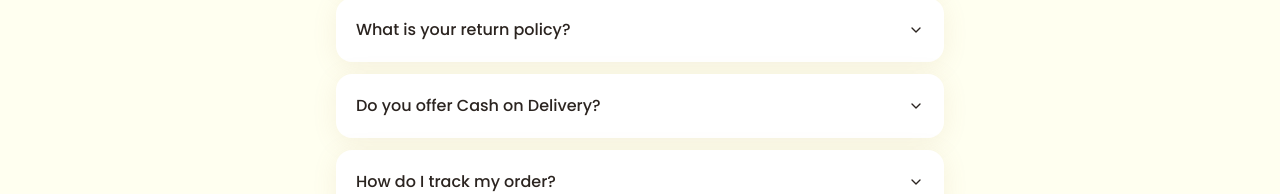
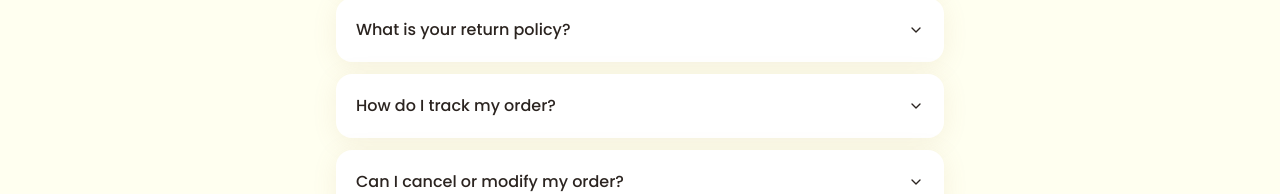
Before and after one commit to shreedhavastra19/shreedha-vastra, a React (Vite) app in the folder frontend/: page /faq in a window 1280 px wide. Shown: the part 405-599 px from the top of the page. Built offline with nearby package versions, Linux system fonts and the light colour scheme; no server answers.

Commit message:
update faq

```diff
--- a/frontend/src/pages/FAQ.jsx
+++ b/frontend/src/pages/FAQ.jsx
@@ -6,7 +6,7 @@ const faqs = [
   { q: 'What sizes do you offer?', a: 'We offer sizes from XS to XXL across most of our collections. Each product page includes a size chart to help you find your perfect fit.' },
   { q: 'How long does delivery take?', a: 'Standard delivery takes 5-9 business days across India. Express delivery options are available at checkout in select pin codes.' },
   { q: 'What is your return policy?', a: 'We offer a 7-day easy return from the date of delivery, provided the item is unused, unwashed, and has original tags attached.' },
-  { q: 'Do you offer Cash on Delivery?', a: 'Yes, COD is available for most pin codes across India in addition to UPI, cards, and net banking via Razorpay.' },
+  // { q: 'Do you offer Cash on Delivery?', a: 'Yes, COD is available for most pin codes across India in addition to UPI, cards, and net banking via Razorpay.' },
   { q: 'How do I track my order?', a: 'Once your order ships, you can track it from the "My Orders" section in your account using the tracking number provided.' },
   { q: 'Can I cancel or modify my order?', a: 'Orders can be cancelled before they are shipped. Please contact our support team as soon as possible for assistance.' },
 ];
```
